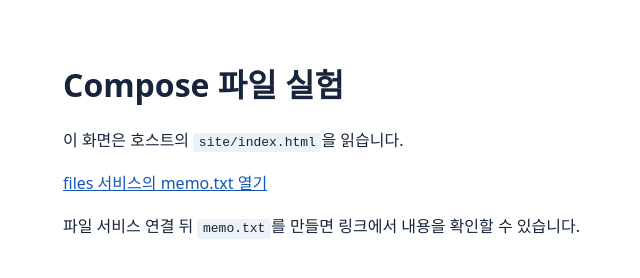
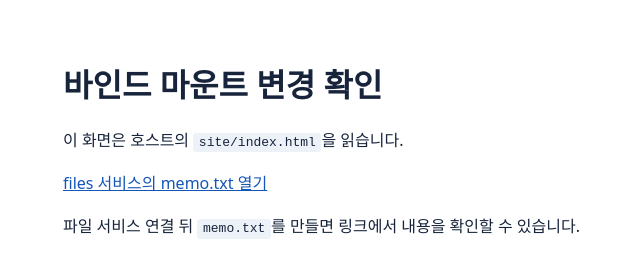
Before and after one commit to byeon2261/11-2_compose-lab, a plain HTML site: page site/index.html in a window 1280 px wide. Shown: the whole page, without its empty margins (241-881 px from the left). Drawn offline with Linux system fonts and the light colour scheme.

```diff
--- a/site/index.html
+++ b/site/index.html
@@ -12,7 +12,7 @@
   </style>
 </head>
 <body>
-  <h1>Compose 파일 실험</h1>
+  <h1>바인드 마운트 변경 확인</h1>
   <p>이 화면은 호스트의 <code>site/index.html</code>을 읽습니다.</p>
   <p><a href="/files/memo.txt">files 서비스의 memo.txt 열기</a></p>
   <p>파일 서비스 연결 뒤 <code>memo.txt</code>를 만들면 링크에서 내용을 확인할 수 있습니다.</p>
```
Also changed, not shown: 3 other files.
